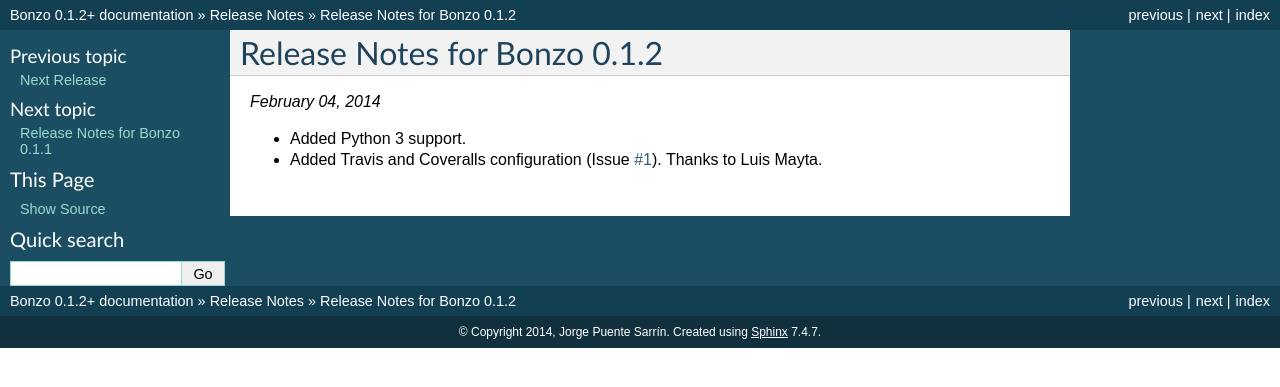
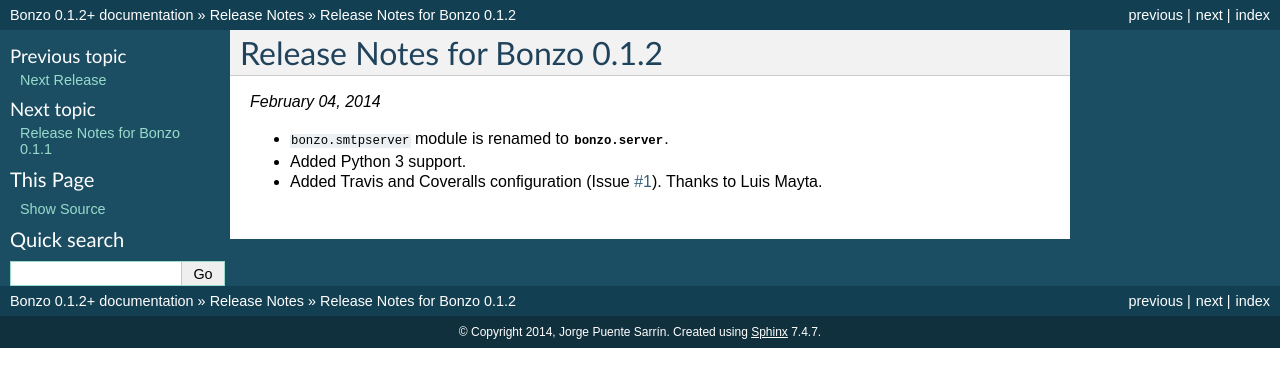
Before and after one commit to puentesarrin/bonzo, a Sphinx documentation site: the page built from docs/releases/0.1.2.rst, in a window 1280 px wide. Shown: the top 387 px of the page. Built offline with Sphinx 7.4.7, drawn with Linux system fonts in a browser that asks for light colours.

Commit message:
Added doc note to 0.1.2 release.

```diff
--- a/docs/releases/0.1.2.rst
+++ b/docs/releases/0.1.2.rst
@@ -3,6 +3,7 @@
 
 *February 04, 2014*
 
+- ``bonzo.smtpserver`` module is renamed to :mod:`bonzo.server`.
 - Added Python 3 support.
 - Added Travis and Coveralls configuration (Issue :issue:`#1 <1>`). Thanks to
   Luis Mayta.
```
